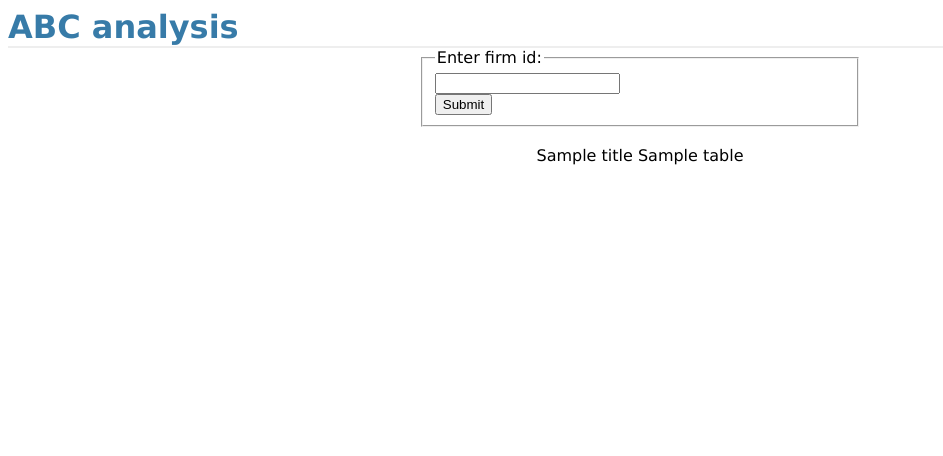
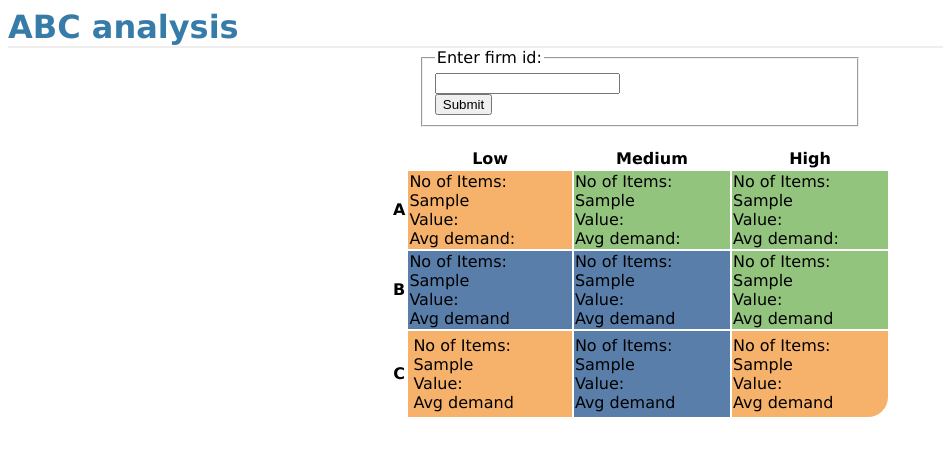
Before and after one commit to animeshgaur25/sales_forecasting_app, a Flask app: template templates/main3.html in a window 1280 px wide. Shown: the top 456 px of the page, without its empty margins (0-943 px from the left). Run offline with Flask 2, Linux system fonts and the light colour scheme; the template is opened without the code that fills it: most values are stand-ins (such as "Sample title", 1, 10 or a date in 2020); some libraries are stand-ins or nearby versions.

Commit message:
worked on the ui for ABC

```diff
--- a/app.py
+++ b/app.py
@@ -297,15 +297,24 @@ def main3():
 		high, medium, low = np.split(versa_sales_hml, [int(.2*no_of_items), int(.5*no_of_items)])
 		#tables
 		ha = pd.merge(high, A, how='inner')
+		ha_len = len(ha)
 		hb = pd.merge(high, B, how='inner')
+		hb_len = len(hb)
 		hc = pd.merge(high, C, how='inner')
+		hc_len = len(hc)
 		ma = pd.merge(medium, A, how='inner')
+		ma_len = len(ma)
 		mb = pd.merge(medium, B, how='inner')
+		mb_len = len(mb)
 		mc = pd.merge(medium, C, how='inner')
+		mc_len = len(mc)
 		la = pd.merge(low, A, how='inner')
+		la_len = len(la)
 		lb = pd.merge(low, B, how='inner')
+		lb_len = len(lb)
 		lc = pd.merge(low, C, how='inner')
-		return flask.render_template('main3.html',original_input={'firm_id':firm_id},tables=[ha.to_html(classes='data', header="true"), hb.to_html(classes='data', header="true"), hc.to_html(classes='data', header="true"), ma.to_html(classes='data', header="true"), mb.to_html(classes='data', header="true"), mc.to_html(classes='data', header="true"), la.to_html(classes='data', header="true"), lb.to_html(classes='data', header="true"), lc.to_html(classes='data', header="true")], titles = ['na', 'High and A', 'High and B', 'High and C','Medium and A', 'Medium and B', 'Medium and c', 'Low and A','Low and B','Low and C', ],)
+		lc_len = len(lc)
+		return flask.render_template('main3.html',original_input={'firm_id':firm_id}, la_len=la_len, ma_len=ma_len, ha_len=ha_len, lb_len=lb_len, mb_len=mb_len, hb_len=hb_len, lc_len=lc_len,  mc_len = mc_len, hc_len = hc_len, tables=[la.to_html(classes='data', header="true"), ma.to_html(classes='data', header="true"), ha.to_html(classes='data', header="true"), lb.to_html(classes='data', header="true"), mb.to_html(classes='data', header="true"), hb.to_html(classes='data', header="true"), lc.to_html(classes='data', header="true"), mc.to_html(classes='data', header="true"), hc.to_html(classes='data', header="true")], titles = ['na','Low and A','Medium and A', 'High and A','Low and B', 'Medium and B', 'High and B','Low and C','Medium and C', 'High and C'  ],)
 
 
 if __name__=='__main__':
--- a/templates/main3.html
+++ b/templates/main3.html
@@ -1,61 +1,223 @@
-<!doctype html>
+<!DOCTYPE html>
 <html>
+  <head>
+    <title>ABC analysis</title>
+    <link
+      href="http://code.jquery.com/ui/1.10.4/themes/ui-lightness/jquery-ui.css"
+      rel="stylesheet"
+    />
+    <link
+      rel="stylesheet"
+      href="//code.jquery.com/ui/1.12.1/themes/base/jquery-ui.css"
+    />
+    <link rel="stylesheet" href="/resources/demos/style.css" />
+    <script src="https://code.jquery.com/jquery-1.12.4.js"></script>
+    <script src="https://code.jquery.com/ui/1.12.1/jquery-ui.js"></script>
     <style>
       form {
         margin: auto;
         width: 35%;
       }
-.tables{
-    display: flex;
+      .tables {
+        display: none;
         flex-direction: column;
         justify-content: space-between;
         width: 720px;
         margin: auto;
       }
-.table-container{
+      .table-container {
         margin: auto;
       }
 
-body            { font-family: "Lucida Sans Unicode", "Lucida Grande", sans-serif;}
-a, h1, h2       { color: #377ba8; }
-h1, h2          { margin: 0; }
-h1              { border-bottom: 2px solid #eee; }
-h2              { font-size: 1.2em; }
+      body {
+        font-family: "Lucida Sans Unicode", "Lucida Grande", sans-serif;
+      }
+      a,
+      h1,
+      h2 {
+        color: #377ba8;
+      }
+      h1,
+      h2 {
+        margin: 0;
+      }
+      h1 {
+        border-bottom: 2px solid #eee;
+      }
+      h2 {
+        font-size: 1.2em;
+      }
 
-table.dataframe, .dataframe th, .dataframe td {
-  border: 1;
-  border-bottom: 1px solid #C8C8C8;
+      table.dataframe,
+      .dataframe th,
+      .dataframe td {
+        border: 10px;
+        border-bottom: 2px solid #c8c8c8;
         border-collapse: collapse;
-  text-align:left;
+        text-align: left;
         padding: 10px;
         margin-bottom: 40px;
-  font-size: 0.9em;
       }
 
-tr:nth-child(odd)		{ background-color:#eee; }
-tr:nth-child(even)	{ background-color:#fff; }
+      .tables tr:nth-child(odd) {
+        background-color: #eee;
+      }
+      .tables tr:nth-child(even) {
+        background-color: #fff;
+      }
 
-tr:hover            { background-color: #ffff99;}
+      tr:hover {
+        background-color: #ffff99;
+      }
+      #Abc-matrix {
+        display: flex;
+        flex-direction: column;
+        justify-content: space-between;
+        width: 500px;
+        margin: auto;
+        border-radius: 5px;
+      }
+      table tr:last-child td:first-child {
+        border-bottom-left-radius: 20px;
+      }
+
+      table tr:last-child td:last-child {
+        border-bottom-right-radius: 20px;
+      }
     </style>
-<head>
-    <title>ABC analysis</title>
   </head>
-<h1> ABC analysis  </h1>
+  <body>
+    <h1>ABC analysis</h1>
     <form action="{{ url_for('main3') }}" method="POST">
       <fieldset>
         <legend>Enter firm id:</legend>
-        <input name="firm_id" type="number" required>
-        <br>
-        <input type="submit">
+        <input name="firm_id" type="number" required />
+        <br />
+        <input type="submit" />
       </fieldset>
     </form>
-<br>
+    <br />
+    <div id="Abc-matrix">
+      {% if tables %}
+      <table id="ABC">
+        <tr>
+          <td></td>
+          <th scope="col">Low</th>
+          <th scope="col">Medium</th>
+          <th scope="col">High</th>
+        </tr>
+        <tr>
+          <th scope="row">A</th>
+          <td style="background-color: #f6b26b">
+            No of Items: {{la_len}} <br />
+            Value: <br />
+            Avg demand:
+          </td>
+          <td style="background-color: #93c47d">
+            No of Items: {{ma_len}} <br />
+            Value: <br />
+            Avg demand:
+          </td>
+          <td style="background-color: #93c47d">
+            No of Items: {{ha_len}}<br />
+            Value: <br />
+            Avg demand:
+          </td>
+        </tr>
+        <tr>
+          <th scope="row">B</th>
+          <td style="background-color: #597eaa">
+            No of Items: {{lb_len}}<br />
+            Value: <br />
+            Avg demand
+          </td>
+          <td style="background-color: #597eaa">
+            No of Items: {{mb_len}}<br />
+            Value: <br />
+            Avg demand
+          </td>
+          <td style="background-color: #93c47d">
+            No of Items: {{hb_len}}<br />
+            Value: <br />
+            Avg demand
+          </td>
+        </tr>
+        <tr>
+          <th scope="row">C</th>
+          <td style="background-color: #f6b26b; padding: 5px">
+            No of Items: {{lc_len}}<br />
+            Value: <br />
+            Avg demand
+          </td>
+          <td style="background-color: #597eaa">
+            No of Items: {{mc_len}}<br />
+            Value: <br />
+            Avg demand
+          </td>
+          <td style="background-color: #f6b26b">
+            No of Items: {{hc_len}}<br />
+            Value: <br />
+            Avg demand
+          </td>
+        </tr>
+      </table>
+      {% endif %}
+    </div>
     <div class="tables">
       {% for table in tables %}
-        <div class="table-container">
-            {{titles[loop.index]}}
-            {{ table|safe }}
+      <div
+        class="table-container"
+        id="{{'table_product_' + loop.index|string}}"
+      >
+        {{titles[loop.index]}} {{ table|safe }}
       </div>
       {% endfor %}
     </div>
+
+    <script type="text/javascript" }}>
+      document.querySelector("#ABC").addEventListener("click", function (e) {
+        console.log(e.target.parentElement.rowIndex);
+        if (e.target.parentElement.rowIndex == 1) {
+          console.log(e.target.cellIndex);
+          switch (e.target.cellIndex) {
+            case 1:
+              $("#table_product_1").dialog();
+              break;
+            case 2:
+              $("#table_product_2").dialog();
+              break;
+            case 3:
+              $("#table_product_3").dialog();
+              break;
+          }
+        } else if (e.target.parentElement.rowIndex == 2) {
+          console.log(e.target.cellIndex);
+          switch (e.target.cellIndex) {
+            case 1:
+              $("#table_product_4").dialog();
+              break;
+            case 2:
+              $("#table_product_5").dialog();
+              break;
+            case 3:
+              $("#table_product_6").dialog();
+              break;
+          }
+        } else if (e.target.parentElement.rowIndex == 3) {
+          console.log(e.target.cellIndex);
+          switch (e.target.cellIndex) {
+            case 1:
+              $("#table_product_7").dialog();
+              break;
+            case 2:
+              $("#table_product_8").dialog();
+              break;
+            case 3:
+              $("#table_product_9").dialog();
+              break;
+          }
+        }
+      });
+    </script>
+  </body>
 </html>
```
Lines whose indentation alone changed are shown as unchanged.
